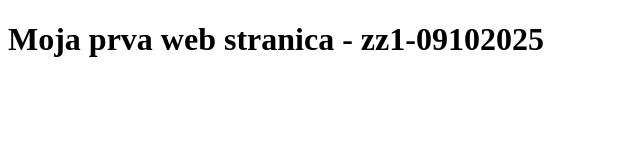
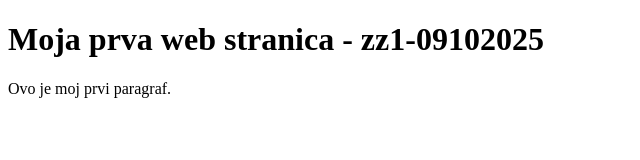
Before and after one commit to zzexon/chap7-my-website, a plain HTML site: page index.html in a window 1280 px wide. Shown: the whole page, without its empty margins (0-640 px from the left). Drawn offline with Linux system fonts and the light colour scheme.

Commit message:
Dodat prvi paragraf-zz1-141025

```diff
--- a/index.html
+++ b/index.html
@@ -2,5 +2,6 @@
 <html>
 <body>
   <h1>Moja prva web stranica - zz1-09102025</h1>
+  <p>Ovo je moj prvi paragraf.</p>
 </body>
 </html>
```
